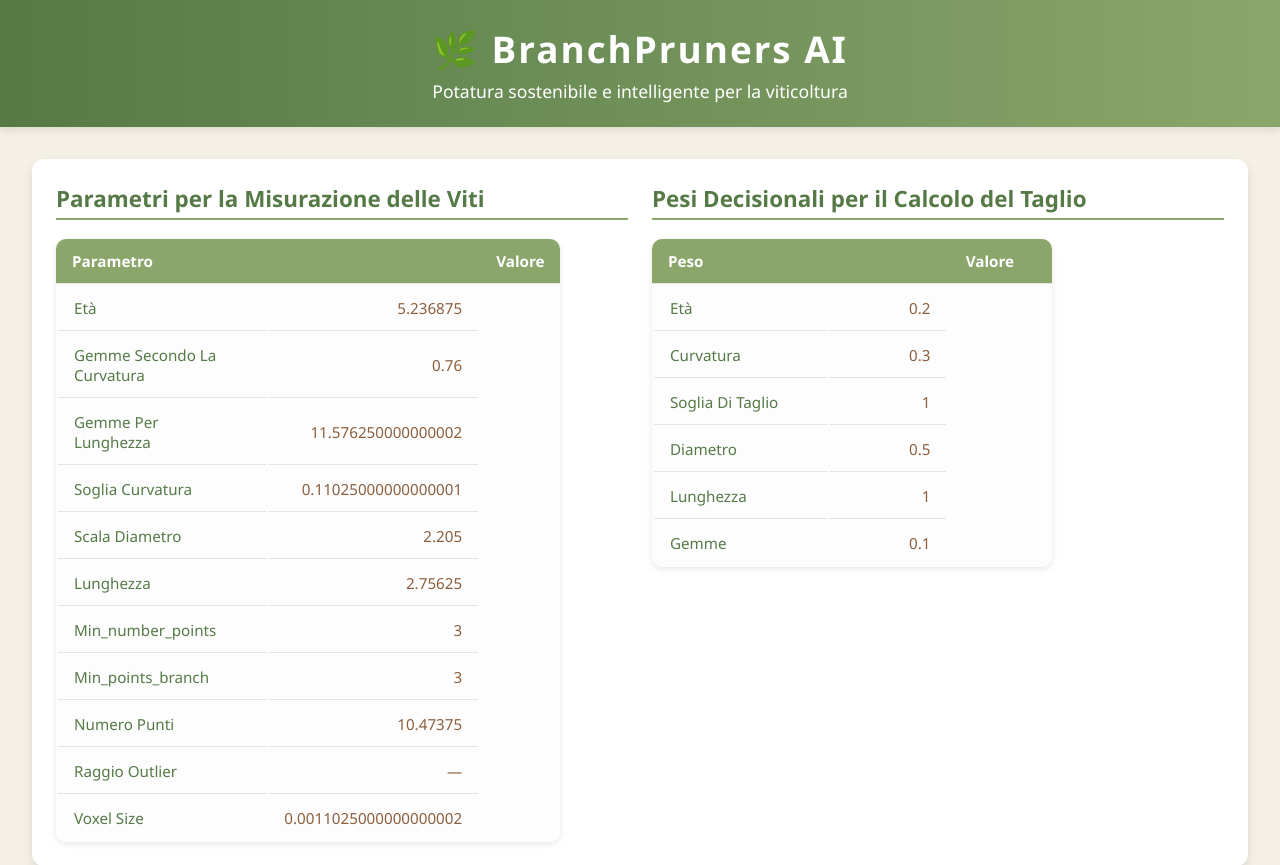
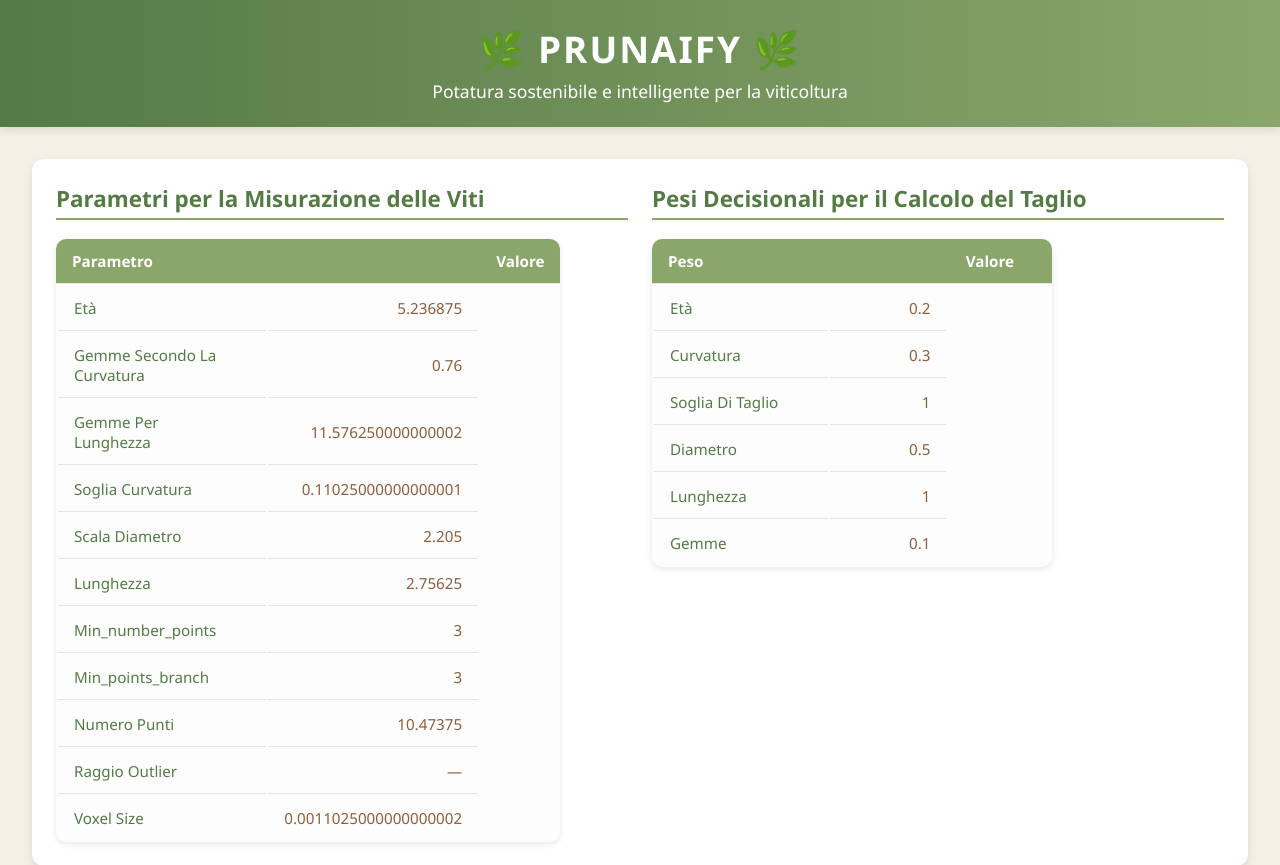
Before and after one commit to SvevaNullBologna/PythonProject, a Flask app: page / in a window 1280 px wide. Shown: the top 865 px of the page. Run offline with Flask 3, Linux system fonts and the light colour scheme.

Commit message:
changed title

```diff
--- a/templates/index.html
+++ b/templates/index.html
@@ -14,7 +14,7 @@
 
 <body>
     <header>
-        <h1>🌿 BranchPruners AI</h1>
+        <h1> 🌿 PRUNAIFY 🌿 </h1>
         <h3>Potatura sostenibile e intelligente per la viticoltura</h3>
     </header>
 
```
